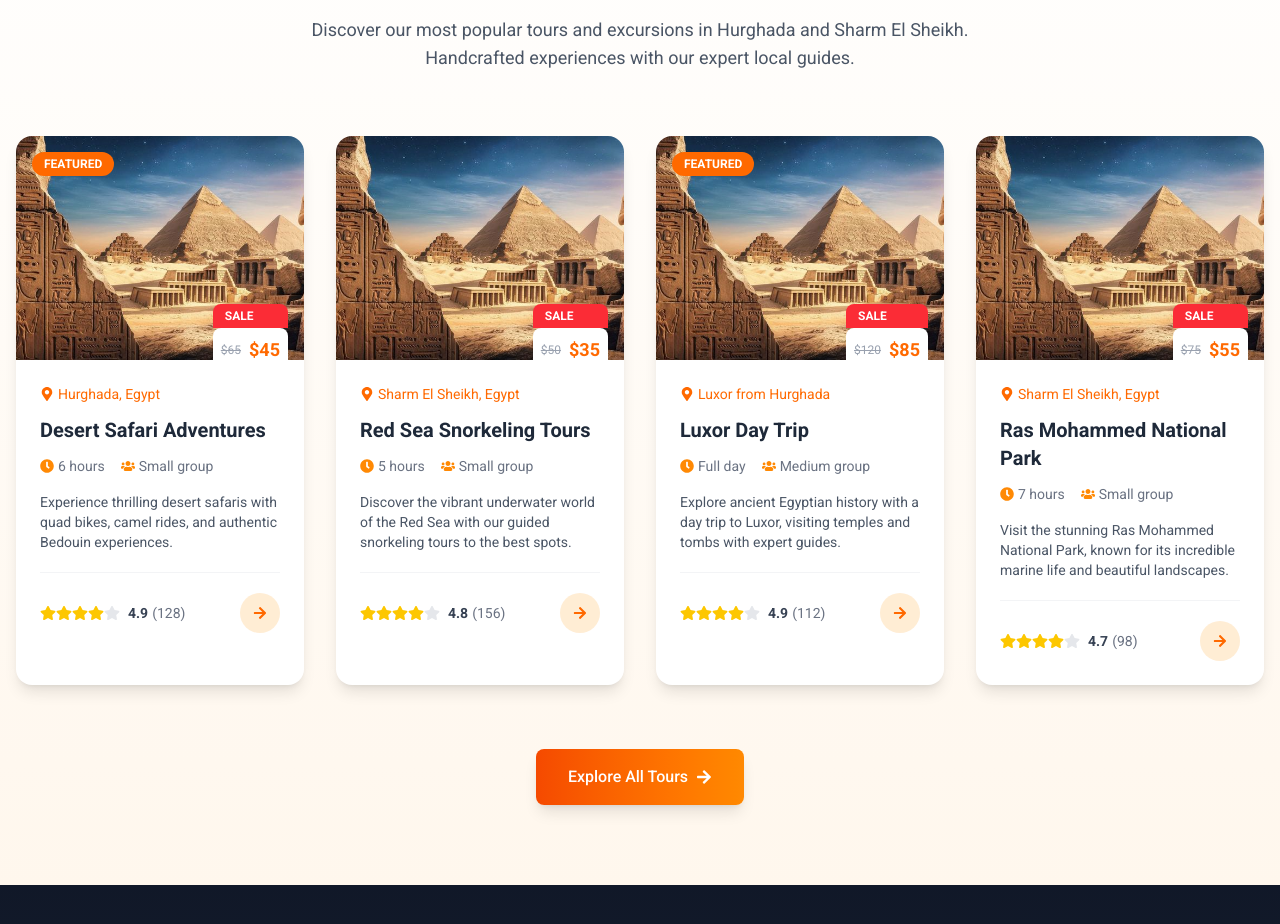
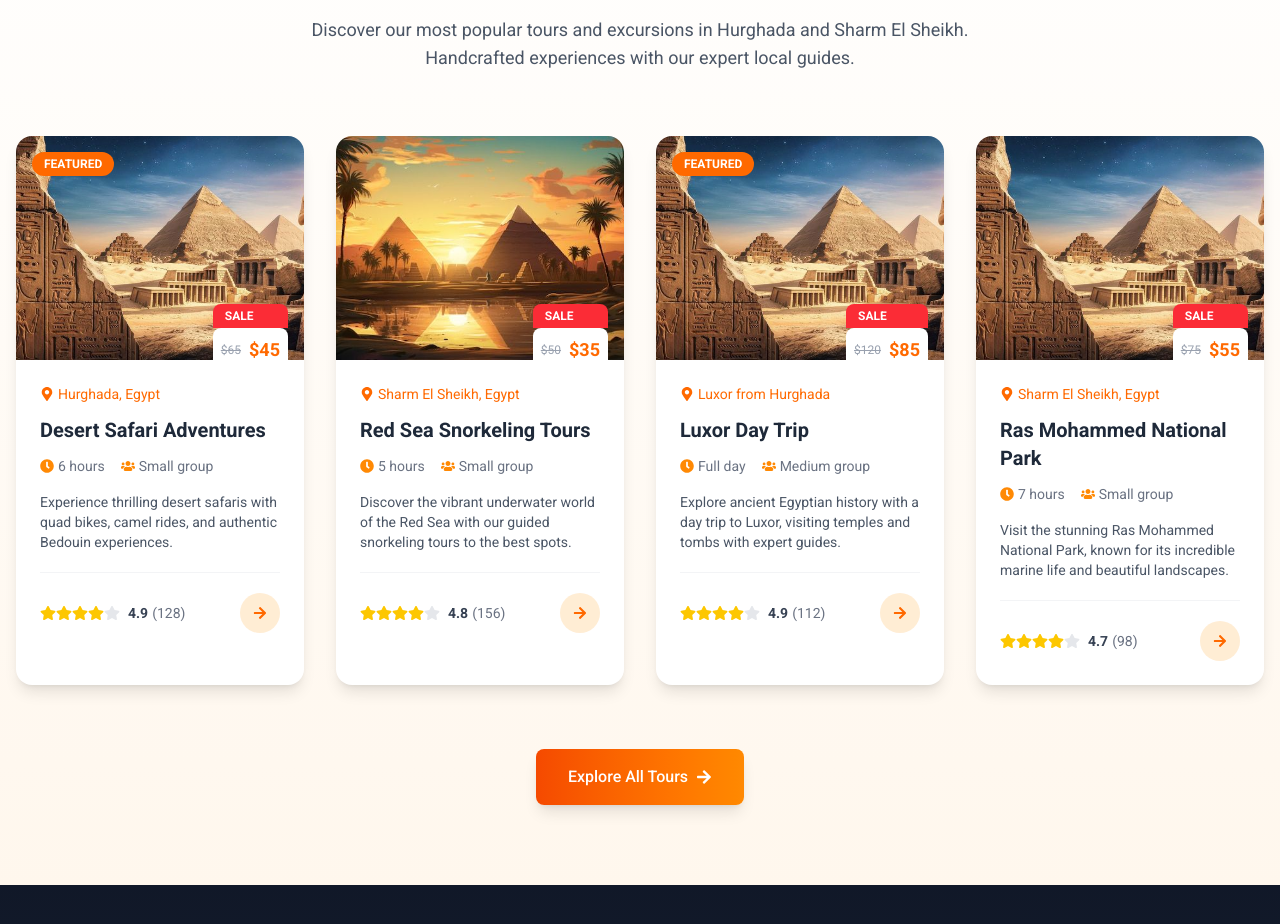
Before and after one commit to basharelhusseiny/Horizonica-Travel, a Next.js app: page /en in a window 1280 px wide. Shown: the part 1860-2784 px from the top of the page. Built offline with nearby package versions, Linux system fonts and the light colour scheme.

Commit message:
img last

```diff
--- a/next.config.mjs
+++ b/next.config.mjs
@@ -1,17 +1,15 @@
 /** @type {import('next').NextConfig} */
 const nextConfig = {
   images: {
-    domains: ['horizonica-travel.com', 'localhost'],
+    domains: [],
     remotePatterns: [
       {
         protocol: 'https',
         hostname: '**',
       },
     ],
-    unoptimized: process.env.NODE_ENV === 'development', // تحسين الصور في الإنتاج فقط
+    // unoptimized: process.env.NODE_ENV === 'development', // تحسين الصور في الإنتاج فقط
   },
-  // لا تستخدم output: 'export' إذا كنت تريد استخدام خادم Next.js على Vercel
-  // output: 'export', // قم بإزالة هذا السطر أو تعليقه
 };
 
 export default nextConfig;
--- a/src/components/home/HeroSection.jsx
+++ b/src/components/home/HeroSection.jsx
@@ -33,8 +33,6 @@ const HeroSection = ({ dictionary: t }) => {
           fill
           className="object-cover"
           priority
-          sizes="100vw"
-          quality={85}
         />
         <div className="absolute inset-0 bg-sky-950/65" aria-hidden="true" />
       </div>
--- a/src/components/home/HighlightsSection.jsx
+++ b/src/components/home/HighlightsSection.jsx
@@ -68,7 +68,7 @@ const HighlightsSection = () => {
       reviews: 156,
       duration: "5 hours",
       groupSize: "Small group",
-      image: "/images/sharm-elsheikh-and-hurghada-img.jpeg",
+      image: "/images/Moks_design Author Portfolio _ Freepik.jpeg",
       alt: "Snorkeling in the crystal clear waters of the Red Sea in Sharm El Sheikh",
       featured: false,
       originalPrice: "$50",
```
Also changed, not shown: vercel.json.
